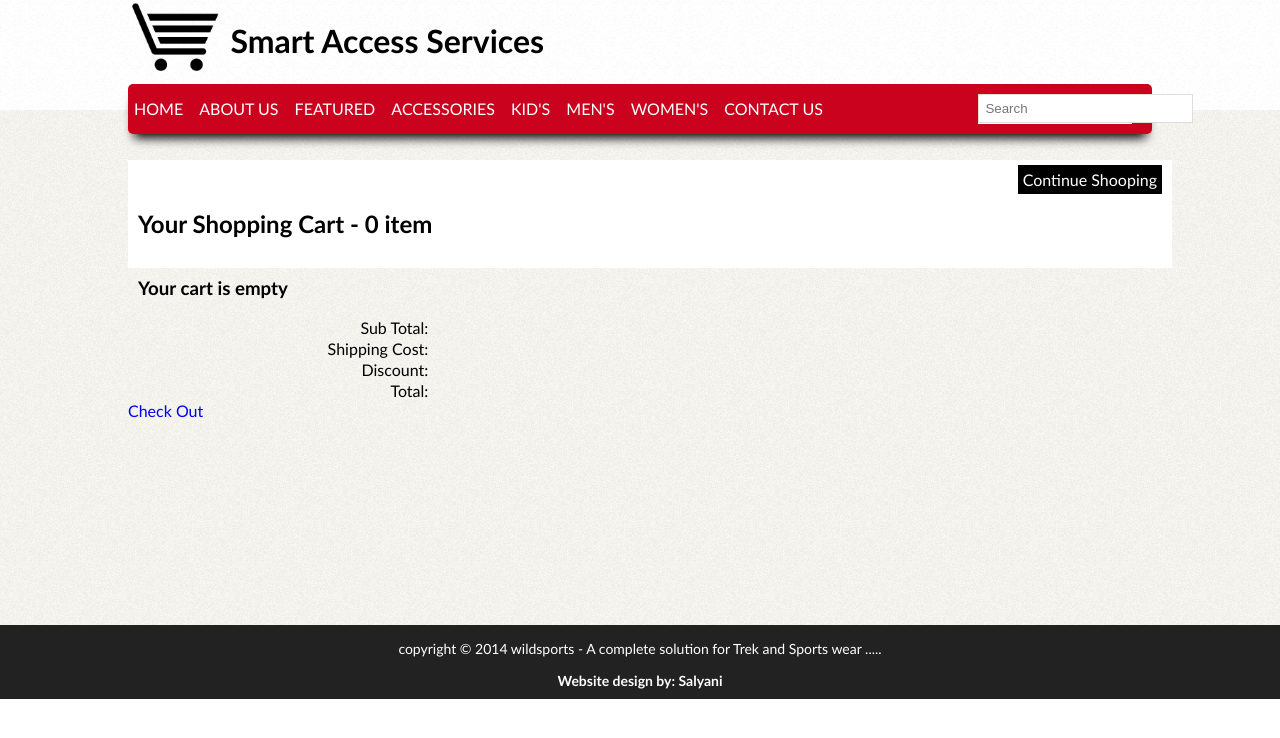
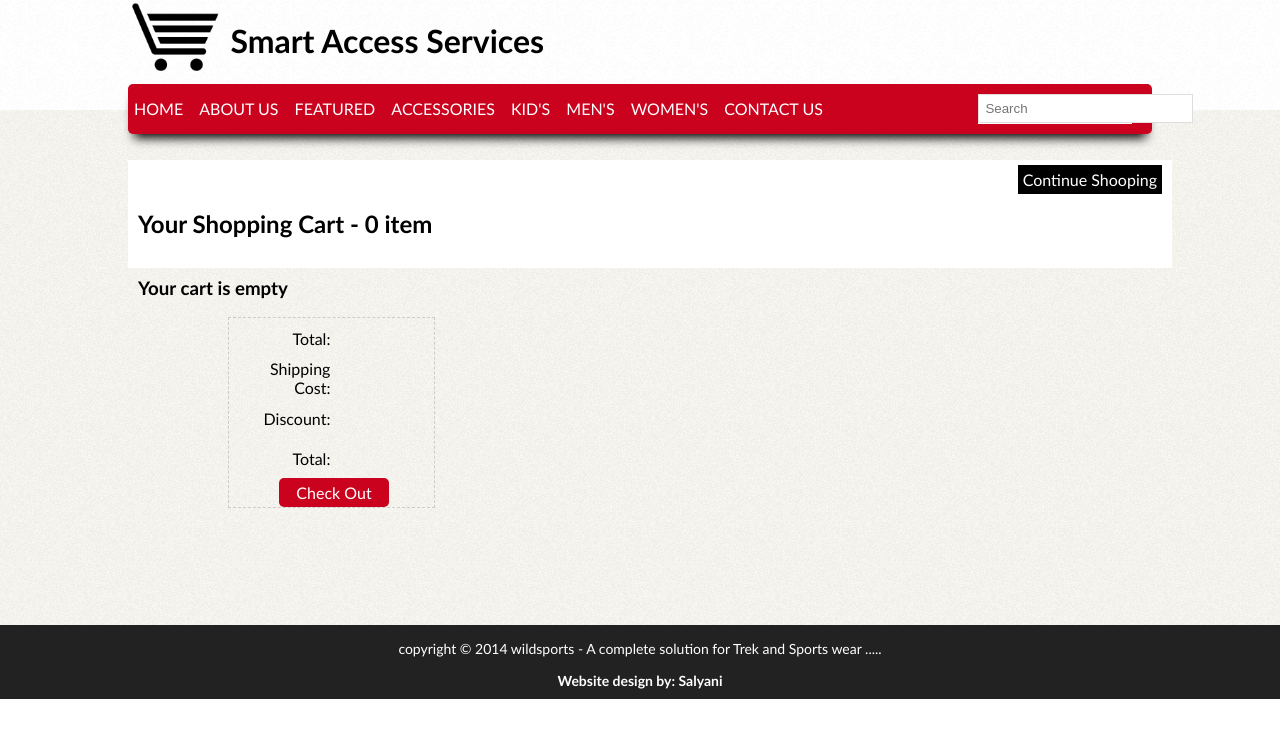
Before and after one commit to infotechnab/smartaservice, a CodeIgniter app: page /bnw/index.php/cartdetails/index in a window 1280 px wide. Shown: the top 738 px of the page. Run offline with CodeIgniter, Linux system fonts and the light colour scheme.

Commit message:
working on cart details

```diff
--- a/application/controllers/cartDetails.php
+++ b/application/controllers/cartDetails.php
@@ -42,6 +42,15 @@ class CartDetails extends CI_Controller {
         $this->cart->destroy();
         redirect('cartDetails');
     }
+
+    function checkout() {
+        $this->load->view('templates/header');
+                $this->load->view('templates/navigation');
+
+                $this->load->view('templates/checkout_form');
+
+                $this->load->view('templates/footer');
+    }
 }
 
 /* End of file welcome.php */
--- a/application/views/templates/cart.php
+++ b/application/views/templates/cart.php
@@ -21,7 +21,7 @@ $this->load->helper('currency');
                                 <td style="padding: 0px 0px 0px 15px;"><?php echo $item['name']; ?> </td>
                                 <td style="text-align: center;"><?php echo $item['qty'] ?></td>
                                 <td style="text-align: center;"><?php get_currency($item['price']); ?></td>
-                                <td style="text-align: center;"><?php echo anchor('view/remove/' . $item['rowid'], 'X') ?></td>
+                                <td style="text-align: center;"><div id="closeSymbol"><?php echo anchor('view/remove/' . $item['rowid'], 'X') ?></div></td>
                             </tr>
 
                         <?php }
--- a/application/views/templates/cartDetails.php
+++ b/application/views/templates/cartDetails.php
@@ -1,6 +1,15 @@
   <?php
 $this->load->helper('currency');
 ?>
+
+
+<script>
+    $(document).ready(function(){
+
+    });
+
+
+</script>
 
 
 <div id="contentBackground">
@@ -14,13 +23,14 @@ $this->load->helper('currency');
     <?php if ($this->cart->contents()) {  ?>
 
          <div id="cart_items">
-                <table width='100%'>
+                <table width='100%' cellpadding='15px'>
                     <tr class="forTopBorder">
-                        <th></th>
-                        <th>Name</th>
-                        <th>Qty</th>
-                        <th>Price</th>
-                        <th> </th>
+                        <th width='8%'></th>
+                        <th width='35%'>Name</th>
+                        <th width='5%'>Qty</th>
+                        <th width='18%'>Price</th>
+                        <th width='9%'>Sub-Total</th>
+                        <th width='2%'> </th>
                     </tr>
                     <?php if ($cart = $this->cart->contents()) { ?>
                         <?php foreach ($cart as $item) { ?>
@@ -28,9 +38,11 @@ $this->load->helper('currency');
                             <tr class='forTopBorder'>
                                 <td><img src="<?php echo base_url().'content/images/'.$item['image1']; ?>" height="50px" width="50px"> </td>
                                 <td><?php echo $item['name']; ?> </td>
-                                <td><input type="text" value="<?php echo $item['qty'] ?>"></td>
+                                <td><input type="text" value="<?php echo $item['qty'] ?>" id="update_qty" size="3"></td>
                                 <td> <?php get_currency($item['price']); ?></td>
+                                <td>sdf </td>
                                 <td><div id="closeSymbol"><?php echo anchor('cartDetails/remove/' . $item['rowid'], 'X') ?></div></td>
+
                             </tr>
 
 
@@ -39,9 +51,10 @@ $this->load->helper('currency');
                         <?php }
                     } ?>
                     <tr class='forTopBorder'>
+                        <td><input type="button" id="updateCartBtn" class="updateBtnStyle" value='Update Cart'></td>
+                        <td></td>
                         <td></td>
                         <td><b>Total</b>:</td>
-                        <td></td>
                         <td> <b><?php get_currency($this->cart->total()); ?></b></td>
                         <td></td>
                     </tr>
@@ -62,24 +75,24 @@ else { ?>
          </div>
          <div id="order_summary">
     <table width="100%">
-        <tr>
-            <td class='txtright'>Sub Total:</td>
+        <tr class='amt_summary'>
+            <td class='txtright' width='50%'>Total:</td>
             <td></td>
         </tr>
-         <tr>
+         <tr class='amt_summary'>
             <td class='txtright'>Shipping Cost:</td>
             <td></td>
         </tr>
-         <tr>
+         <tr class='amt_summary'>
             <td class='txtright'>Discount:</td>
             <td></td>
         </tr>
-         <tr>
+         <tr class='amt_summary'>
             <td class='txtright'>Total:</td>
             <td></td>
         </tr>
     </table>
-             <div><?php echo anchor('#', 'Check Out') ?></div>
+             <div id="order_checkout"  class="updateBtnStyle"><?php echo anchor('cartDetails/checkout', 'Check Out') ?></div>
          </div>
  <div class="clear"></div>
  </div>
--- a/application/views/templates/content.php
+++ b/application/views/templates/content.php
@@ -1,5 +1,5 @@
 
-<script src="<?php echo base_url() . 'content/jquery.js'; ?>" type="text/javascript"></script>
+
 
 <script>
     var base_url = "http://localhost/smartaservice/";
--- a/application/views/templates/header.php
+++ b/application/views/templates/header.php
@@ -3,6 +3,7 @@
     <head>
         <meta charset="utf-8">
         <title>Welcome to Online Shopping</title>
+        <script src="<?php echo base_url() . 'content/jquery.js'; ?>" type="text/javascript"></script>
         <link rel="stylesheet" href="<?php echo base_url() . "content/styles/styles.css"; ?>">
         <link rel="shortcut icon" href="<?php echo base_url() . "content/images/favicon1.jpg"; ?>" type="image/x-icon">
         <link rel="stylesheet" href="<?php echo base_url() . "content/styles/cartDetailsStyle.css"; ?>">
--- a/content/styles/cartDetailsStyle.css
+++ b/content/styles/cartDetailsStyle.css
@@ -14,7 +14,8 @@
 
 #order_summary
 {
-    width:30%;
+    margin-left: 100px;
+    width:20%;
     float: left;
 }
 
@@ -34,6 +35,7 @@
 #order_summary
 {
     float: left;
+    border: dashed thin #ccc;
 }
 
 table{
@@ -83,3 +85,35 @@ a
 {
     text-decoration: none;
 }
+
+.amt_summary
+{
+    height:40px;
+}
+
+#order_checkout{
+
+    text-align: center;
+
+    width:100px;
+    margin-left: 50px;
+    padding:5px;
+    border-radius: 5px;
+}
+
+#order_checkout a{
+    text-decoration: none;
+    color: white;
+}
+
+.updateBtnStyle
+{
+    background: #ca021e;
+    padding:5px;
+}
+
+#updateCartBtn{
+    border: none;
+    border-radius: 5px;
+    color: white;
+}
```
Also changed, not shown: application/views/templates/checkout_form.php (added, +25 -0 lines).
